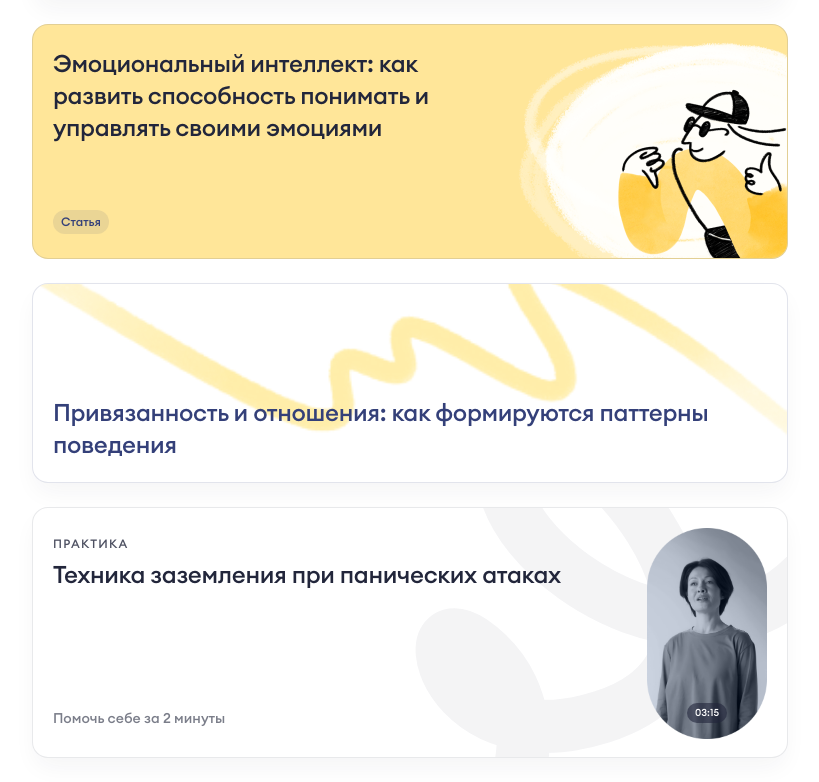
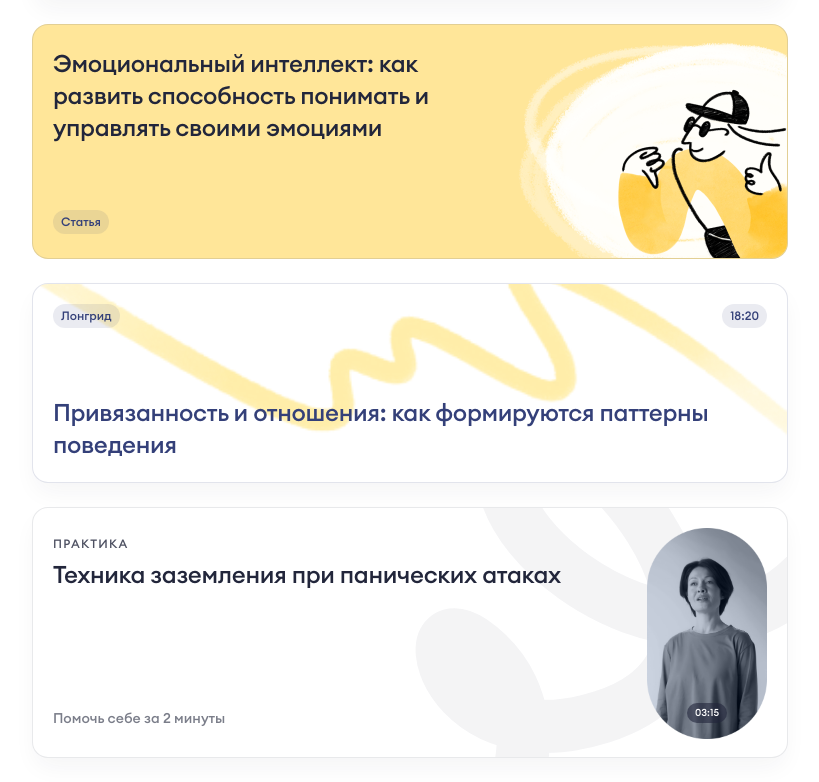
Before and after one commit to leratk22/prosebya, a Next.js app: page /cards-demo in a window 1280 px wide. Shown: the part 850-1632 px from the top of the page, without its empty margins (184-1003 px from the left). Built offline with nearby package versions, Linux system fonts and the light colour scheme.

Commit message:
fix: use tagLeft/tagRight in cards-demo for WormCardWeb

```diff
--- a/app/cards-demo/page.tsx
+++ b/app/cards-demo/page.tsx
@@ -52,8 +52,8 @@ export default function CardsDemoPage() {
           {/* WormCardWeb */}
           <WormCardWeb
             title="Привязанность и отношения: как формируются паттерны поведения"
-            tag="Лонгрид"
-            time="18:20"
+            tagLeft="Лонгрид"
+            tagRight="18:20"
           />
 
           {/* BigPhotoCard */}
```
